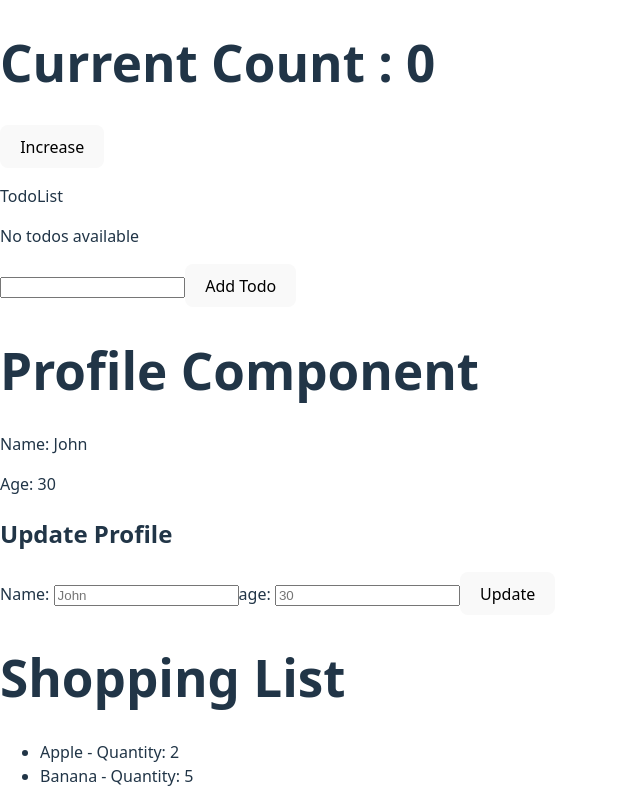
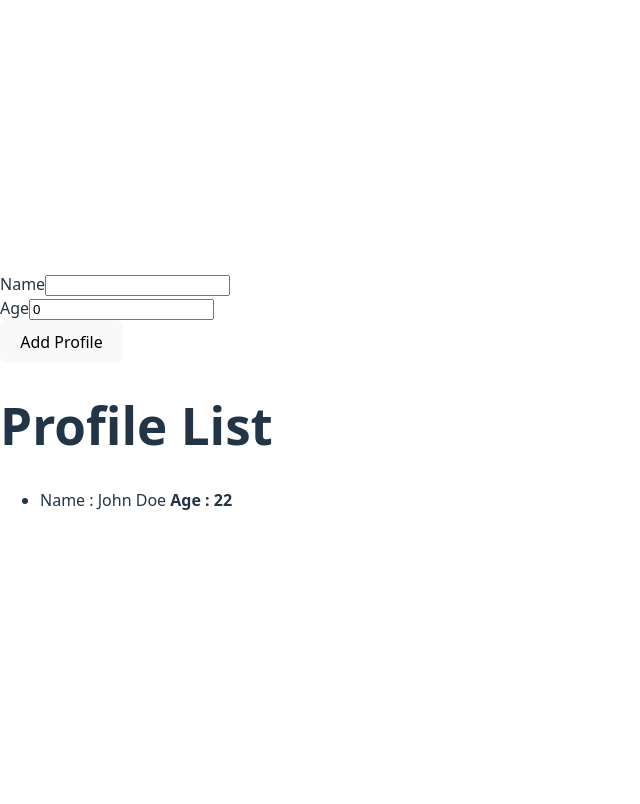
Before and after one commit to Vicstudentwatch/StartReact, a React (Vite) app: page / in a window 1280 px wide. Shown: the whole page, without its empty margins (0-640 px from the left). Built offline with nearby package versions, Linux system fonts and the light colour scheme.

Commit message:
add form

```diff
--- a/src/App.jsx
+++ b/src/App.jsx
@@ -1,16 +1,9 @@
-import { useState } from "react"
-import Counter from "./components/Counter"
-import TodoList from "./components/TodoList"
-import Profile from "./components/Profile"
-import ShoppingList from "./components/ShoppingList"
+import FormProf from "./components/FormProf"
 
 const App = () => {
   return (
     <div>
-      <Counter/>
-      <TodoList/>
-      <Profile/>
-      <ShoppingList/>
+      <FormProf/>
     </div>
 
   )
--- a/src/components/Counter.jsx
+++ /dev/null
@@ -1,17 +0,0 @@
-import React from 'react'
-
-const Counter = () => {
-    const [count, setCount] = React.useState(0)
-    const increaseCount = () => {
-        setCount(count + 1)
-    }
-  return (
-    <>
-    <h1>Current Count : {count}</h1>
-    <button onClick={increaseCount}>Increase</button>
-    </>
-
-  )
-}
-
-export default Counter
--- /dev/null
+++ b/src/components/FormProf.jsx
@@ -0,0 +1,35 @@
+import { useState } from "react";
+
+const FormProf = () => {
+  const [profiles, setProfiles] = useState([{name: "John Doe", age: 22}]);
+  const [name, setName] = useState("");
+  const [age, setAge] = useState(0);
+
+  const addProfile = (e) => {
+    e.preventDefault();
+    name && age && setProfiles([...profiles, {name, age}]);
+    setName("");
+    setAge("");
+  }
+
+  return <div>
+    <form onSubmit={addProfile}>
+        <label htmlFor="name">Name</label>
+        <input id="name" type="text" value={name} onChange={e=>{setName(e.target.value)}} /><br />
+
+        <label htmlFor="age">Age</label>
+        <input id="age" type="number" value={age} onChange={e=>{setAge(e.target.value)}} /><br />
+        <button type="submit">Add Profile</button>
+    </form>
+    <h1>Profile List</h1>
+    <ul>
+        {profiles.map((p,i)=>(
+            <li key={i}>
+                <p>Name : {p.name} <strong>Age : {p.age}</strong></p>
+            </li>
+        ))}
+    </ul>
+  </div>;
+};
+
+export default FormProf;
--- a/src/components/Profile.jsx
+++ /dev/null
@@ -1,33 +0,0 @@
-import React from 'react'
-import { useState } from 'react'
-
-const Profile = () => {
-    const [profileDetail,setProfileDetail] = useState({name:'John',age:30})
-    const  update = e => {
-        e.preventDefault()
-        const name = document.querySelector('#name').value;
-        const age = document.querySelector('#age').value;
-        if(name && age) {
-            setProfileDetail({name, age});
-            document.querySelector('#name').value = '';
-            document.querySelector('#age').value = '';
-        }
-    }
-
-  return (
-    <div>
-        <h1>Profile Component</h1>
-        <p>Name: {profileDetail.name}</p>
-        <p>Age: {profileDetail.age}</p>
-
-        <form action="#">
-            <h2>Update Profile</h2>
-            <label htmlFor='name'>Name: </label><input id='name' type="text" placeholder={profileDetail.name} />
-            <label htmlFor='age'>age: </label><input id='age' type="text" placeholder={profileDetail.age}/>
-            <button type="submit" onClick={update}>Update</button>
-        </form>
-    </div>
-  )
-}
-
-export default Profile
--- a/src/components/ShoppingList.jsx
+++ /dev/null
@@ -1,22 +0,0 @@
-import { useState } from "react"
-
-const ShoppingList = () => {
-    const [itemList, setItemList] = useState([{name: 'Apple', quantity: 2}, {name: 'Banana', quantity: 5}])
-
-  return (
-    <>
-    <h1>Shopping List</h1>
-    {itemList.length > 0 ? (
-        <ul>
-            {itemList.map((item, index) => (
-                <li key={index}>{item.name} - Quantity: {item.quantity}</li>
-            ))}
-        </ul>
-    ) : (
-        <p>No items in the shopping list</p>
-    )}
-    </>
-  )
-}
-
-export default ShoppingList
--- a/src/components/TodoList.jsx
+++ /dev/null
@@ -1,28 +0,0 @@
-import React from 'react'
-
-const TodoList = () => {
-    const [todos, setTodos] = React.useState([])
-    const addTodo = e => {
-        e.preventDefault();
-        document.querySelector(`.inp`).value && setTodos([...todos, document.querySelector(`.inp`).value]);
-        document.querySelector(`.inp`).value = '';
-
-    }
-
-  return (
-    <div>
-        <p>TodoList</p>
-        {todos.length > 0 ? <ul>
-            {todos.map((todo, index) => (
-                <li key={index}>{todo}</li>
-            ))}
-        </ul> : <p>No todos available</p>}
-        <form action="#">
-            <input type="text" className='inp'/>
-            <button type="submit" onClick={addTodo}>Add Todo</button>
-        </form>
-    </div>
-  )
-}
-
-export default TodoList
```
